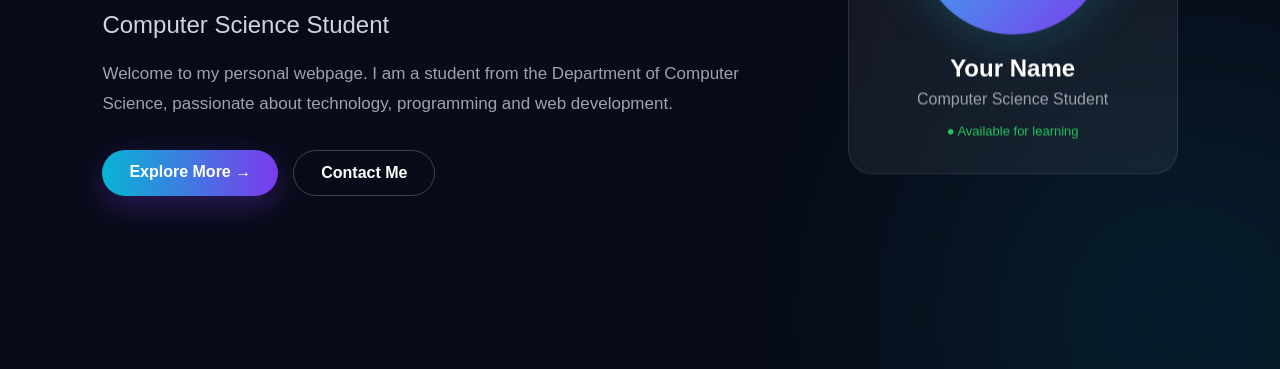
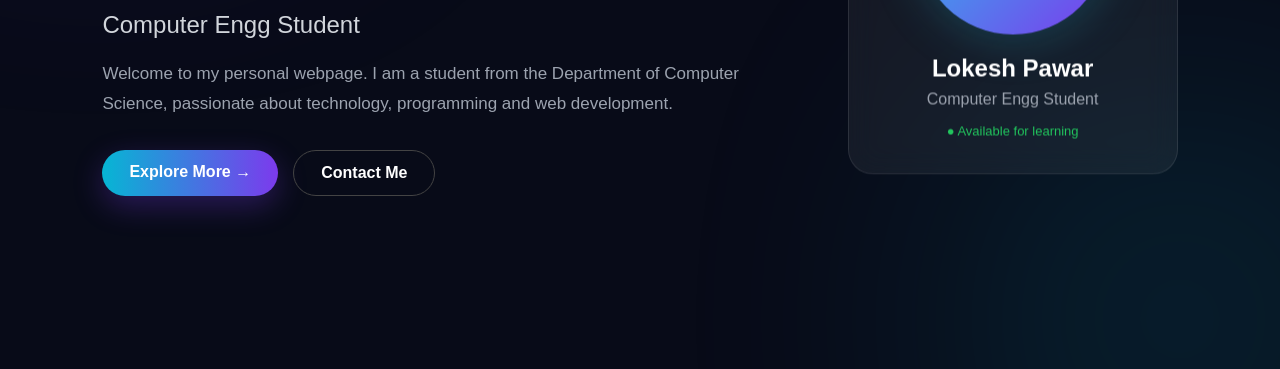
Before and after one commit to lokeshpawar028-sudo/Website, a plain HTML site: page index.html in a window 1280 px wide. Shown: the part 431-800 px from the top of the page. Drawn offline with Linux system fonts and the light colour scheme.

Commit message:
index.html

```diff
--- a/index.html
+++ b/index.html
@@ -48,7 +48,7 @@
                 <span>Lokesh Pawar</span>
             </h1>
 
-            <h2>Computer Science Student</h2>
+            <h2>Computer Engg Student</h2>
 
             <p class="description">
                 Welcome to my personal webpage. I am a student from
@@ -78,9 +78,9 @@
                 👨‍💻
             </div>
 
-            <h3>Your Name</h3>
+            <h3>Lokesh Pawar</h3>
 
-            <p>Computer Science Student</p>
+            <p>Computer Engg Student</p>
 
             <div class="status">
                 ● Available for learning
```
